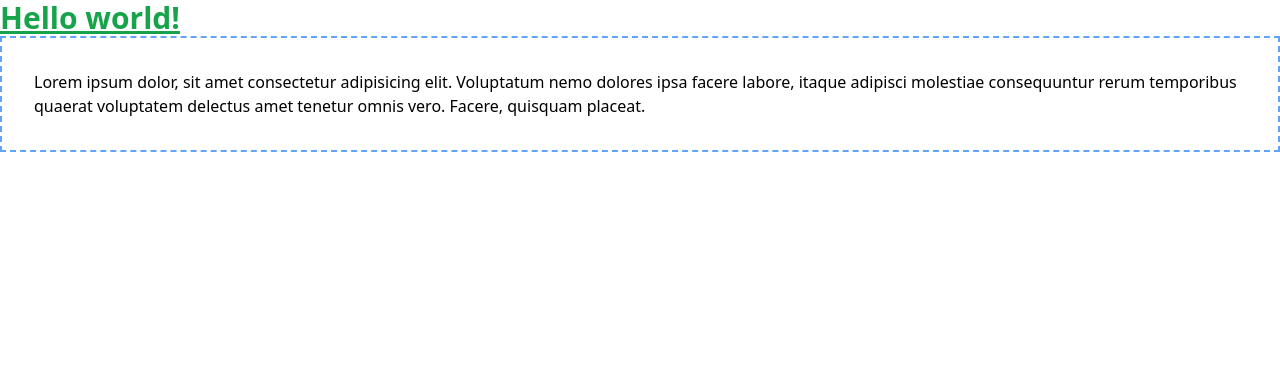
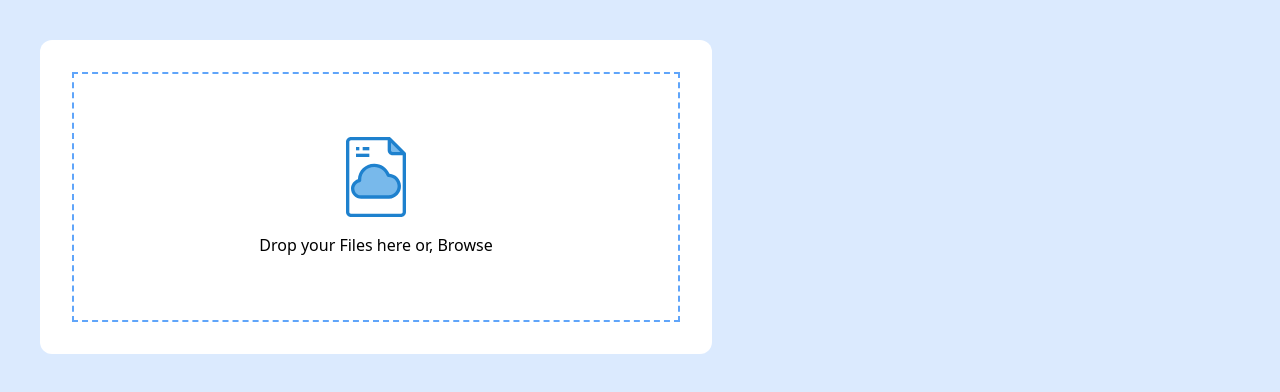
Before and after one commit to Ammar312/file-sharing, a React (Vite) app in the folder web/: page / in a window 1280 px wide. Shown: the top 392 px of the page. Built offline with nearby package versions, Linux system fonts and the light colour scheme.

Commit message:
working on ui

```diff
--- a/web/src/App.jsx
+++ b/web/src/App.jsx
@@ -2,10 +2,7 @@ import Upload from "./components/Upload";
 
 export default function App() {
   return (
-    <div>
-      <h1 className="text-3xl font-bold underline text-green-600">
-        Hello world!
-      </h1>
+    <div className=" bg-blue-100 min-h-screen p-6">
       <Upload />
     </div>
   );
--- a/web/src/components/Upload.jsx
+++ b/web/src/components/Upload.jsx
@@ -1,13 +1,17 @@
 import React from "react";
-
+import img from "../assets/file.svg";
 const Upload = () => {
   return (
     <div>
-      <div className=" p-8 border-blue-400 border-2 border-dashed">
-        Lorem ipsum dolor, sit amet consectetur adipisicing elit. Voluptatum
-        nemo dolores ipsa facere labore, itaque adipisci molestiae consequuntur
-        rerum temporibus quaerat voluptatem delectus amet tenetur omnis vero.
-        Facere, quisquam placeat.
+      <div className="p-8 bg-white max-w-2xl m-4 rounded-xl">
+        <div className="  border-blue-400 border-2 border-dashed flex flex-col items-center justify-center gap-4 min-h-[250px]">
+          <div className=" w-20 h-20">
+            <img src={img} alt="upload image" />
+          </div>
+          <div>
+            <p>Drop your Files here or, Browse</p>
+          </div>
+        </div>
       </div>
     </div>
   );
```
Also changed, not shown: web/src/assets/file.svg (added).
